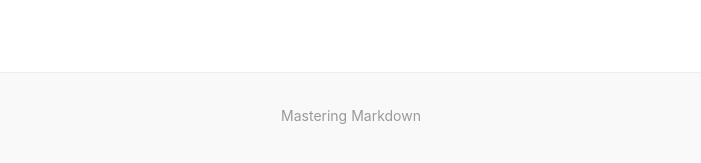
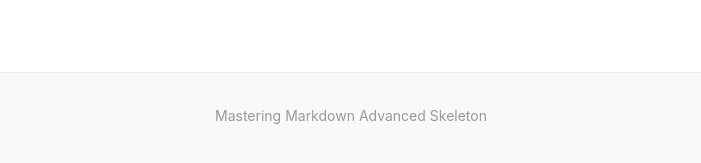
Before and after one commit to pengdagame/pengdagame.github.io, a Jekyll site: the page built from index.html, in a window 1280 px wide. Shown: the part 432-595 px from the top of the page, without its empty margins (289-990 px from the left). Built offline with Jekyll 4.4.1, drawn with Linux system fonts in a browser that asks for light colours; nearby versions of some CDN libraries.

Commit message:
Update default.html

```diff
--- a/_layouts/default.html
+++ b/_layouts/default.html
@@ -47,9 +47,10 @@
       </main>
       {% if is_post %}{% include pagination.html %}{% endif %}
     </div>
-    <footer class="mw7 center tc pt3 pb4 silver">
-      <a href="https://guides.github.com/features/mastering-markdown/" class="link silver hover-blue pv1">Mastering Markdown</a>
-      <!-- <img src="{{ site.url }}/images/scribble2.png" alt="scribble" class="mt4 db center" /> -->
-    </footer>
+<footer class="mw7 center tc pt3 pb4 silver">
+  <a href="https://guides.github.com/features/mastering-markdown/" class="link silver hover-blue pv1">Mastering Markdown</a>
+  <a href="https://www.animationstudios.com.au/advanced-skeleton-download/" class="link silver hover-blue pv1">Advanced Skeleton</a>
+<!-- <img src="{{ site.url }}/images/scribble2.png" alt="scribble" class="mt4 db center" /> -->
+</footer>
   </body>
 </html>
```
